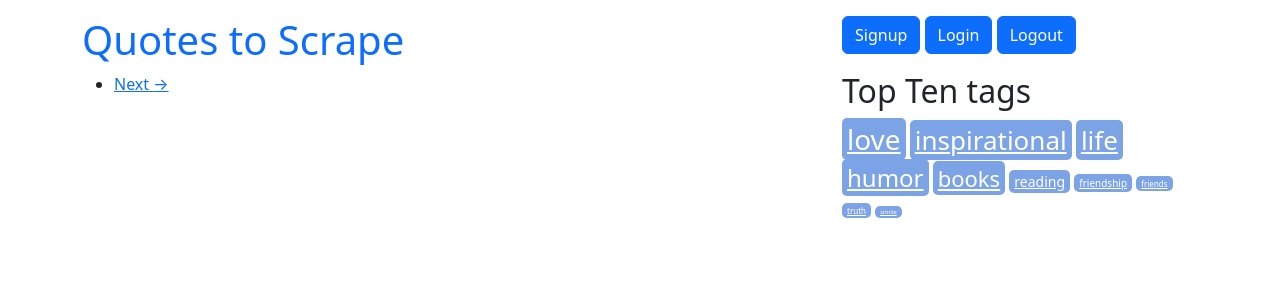
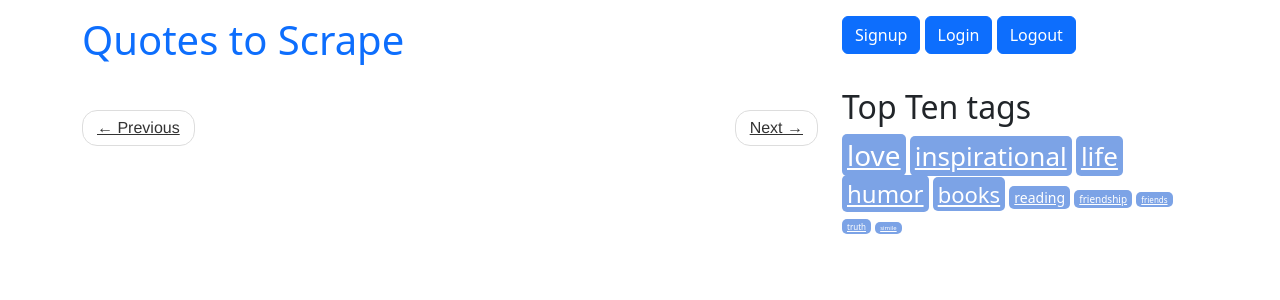
Before and after one commit to prominb/py_web_module_10_hw, a Django app: page / in a window 1280 px wide. Shown: the top 300 px of the page. Run offline with Django 5.2, Linux system fonts and the light colour scheme; data that the repository does not hold is empty.

Commit message:
edit style index others files e010

```diff
--- a/hw10_quotes/quotes/static/quotes/style.css
+++ b/hw10_quotes/quotes/static/quotes/style.css
@@ -29,3 +29,43 @@
     font-size: small;
     background-color: #7CA3E6;
 }
+
+/* ul.pager {
+    margin-bottom: 100px;
+} */
+
+.pager {
+    font-family: "Raleway","Helvetica Neue",Helvetica,Arial,sans-serif;
+}
+
+.pager {
+    padding-left: 0;
+    margin: 22px 0;
+    list-style: none;
+    text-align: center;
+}
+
+.pager li {
+    display: inline;
+}
+
+.pager .next>a, .pager .next>span {
+    float: right;
+}
+
+.pager .previous>a, .pager .previous>span {
+    float: left;
+}
+
+.pager li>a, .pager li>span {
+    display: inline-block;
+    padding: 5px 14px;
+    background-color: #ffffff;
+    border: 1px solid #dddddd;
+    border-radius: 15px;
+}
+
+.disabled {
+    color: #333333;
+    cursor: not-allowed;
+}
--- a/hw10_quotes/quotes/templates/quotes/base.html
+++ b/hw10_quotes/quotes/templates/quotes/base.html
@@ -11,7 +11,7 @@
 </head>
 <body>
     <div class="container">
-        <div class="row header-box pt-3">
+        <div class="row header-box pt-3 mb-3">
             <div class="col-md-8">
                 <h1>
                     <a href="/" style="text-decoration: none">Quotes to Scrape</a>
--- a/hw10_quotes/quotes/templates/quotes/index.html
+++ b/hw10_quotes/quotes/templates/quotes/index.html
@@ -24,12 +24,18 @@
 
         <nav>
             <ul class="pager">
-
-
+                <li class="previous">
+                    <a class="{% if not quotes.has_previous %} disabled {% endif %}"
+                        href="{% if quotes.has_previous %} {% url 'quotes:main_paginate' quotes.previous_page_number %} {% else %} # {% endif %}">
+                        <span aria-hidden="true">←</span> Previous
+                    </a>
+                </li>
                 <li class="next">
-                    <a href="/page/2/">Next <span aria-hidden="true">→</span></a>
+                    <a class="{% if not quotes.has_next %} disabled {% endif %}"
+                    href="{% if quotes.has_next %} {% url 'quotes:main_paginate' quotes.next_page_number %} {% else %} # {% endif %}">Next
+                        <span aria-hidden="true">→</span>
+                    </a>
                 </li>
-
             </ul>
         </nav>
     </div>
--- a/hw10_quotes/quotes/urls.py
+++ b/hw10_quotes/quotes/urls.py
@@ -10,5 +10,5 @@ urlpatterns = [
     # path('note/', views.note, name='note'),
     # path('detail/<int:note_id>/', views.detail, name='detail'),
     # path('done/<int:note_id>', views.set_done, name='set_done'),
-    # path('delete/<int:note_id>', views.delete_note, name='delete'),
+    path('<int:page>', views.main, name='main_paginate'),
 ]
--- a/hw10_quotes/quotes/views.py
+++ b/hw10_quotes/quotes/views.py
@@ -1,9 +1,13 @@
 from django.shortcuts import render
+from django.core.paginator import Paginator
 
 from .utils import get_mongodb
 
 # Create your views here.
-def main(request):
+def main(request, page=1):
     db = get_mongodb()
     quotes = db.quotes.find()
-    return render(request, 'quotes/index.html', {'quotes': quotes})
+    per_page = 10
+    paginator = Paginator(list(quotes), per_page)
+    quotes_on_page = paginator.page(page)
+    return render(request, 'quotes/index.html', {'quotes': quotes_on_page})
```
